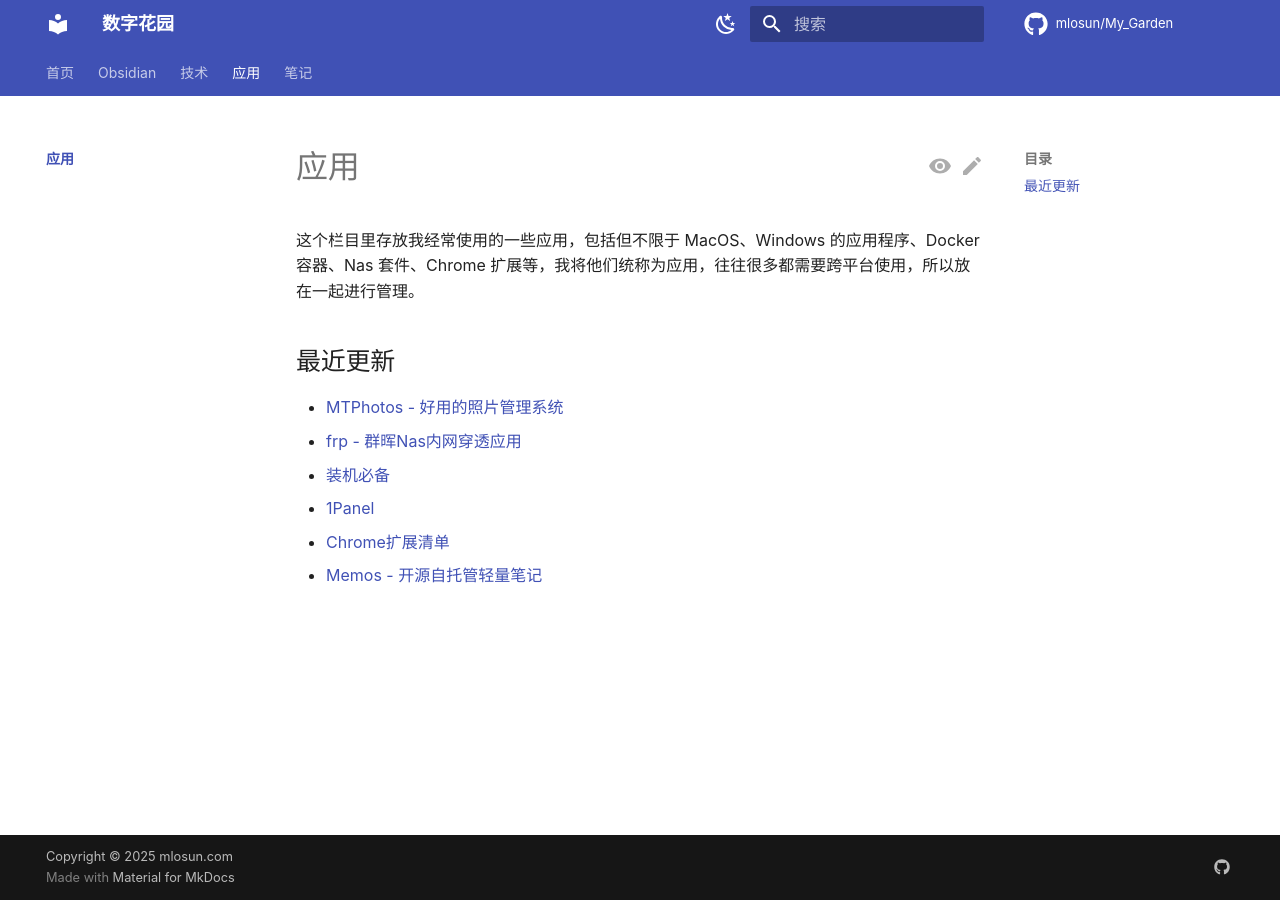
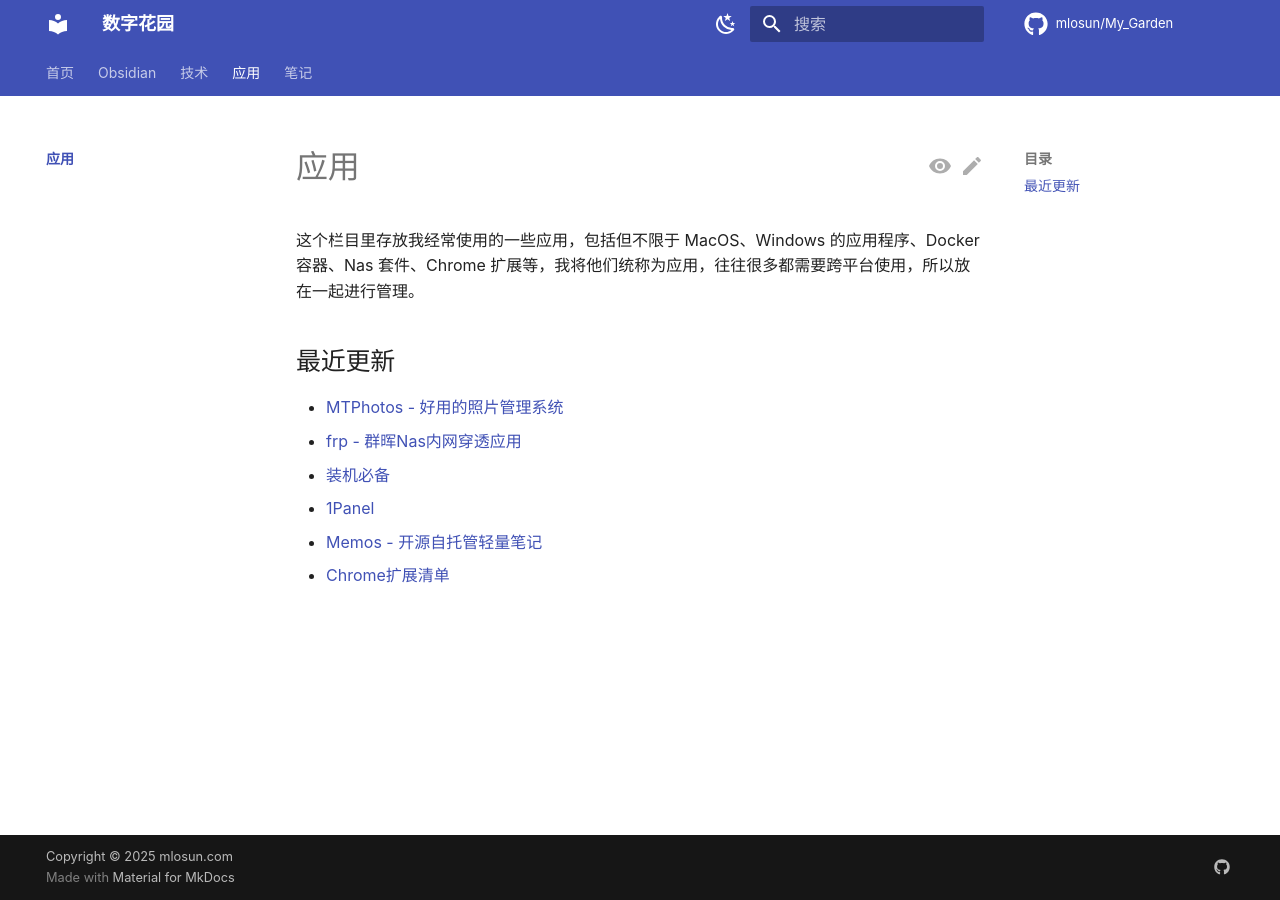
Before and after one commit to mlosun/My_Garden, an MkDocs documentation site: the page built from docs/apps/index.md, in a window 1280 px wide. Built offline with MkDocs 1.6.1 and Material for MkDocs 9.7.7, drawn with Linux system fonts in a browser that asks for light colours; comment, search, counter and statistics services are not loaded.

```diff
--- a/docs/apps/index.md
+++ b/docs/apps/index.md
@@ -11,5 +11,5 @@ title: 应用
 - [frp - 群晖Nas内网穿透应用](./frp%20-%20%E7%BE%A4%E6%99%96Nas%E5%86%85%E7%BD%91%E7%A9%BF%E9%80%8F%E5%BA%94%E7%94%A8.md)
 - [装机必备](./%E8%A3%85%E6%9C%BA%E5%BF%85%E5%A4%87.md)
 - [1Panel](./1Panel.md)
+- [Memos - 开源自托管轻量笔记](./Memos%20-%20%E5%BC%80%E6%BA%90%E8%87%AA%E6%89%98%E7%AE%A1%E8%BD%BB%E9%87%8F%E7%AC%94%E8%AE%B0.md)
 - [Chrome扩展清单](./Chrome%E6%89%A9%E5%B1%95%E6%B8%85%E5%8D%95.md)
-- [Memos - 开源自托管轻量笔记](./Memos%20-%20%E5%BC%80%E6%BA%90%E8%87%AA%E6%89%98%E7%AE%A1%E8%BD%BB%E9%87%8F%E7%AC%94%E8%AE%B0.md)
```
